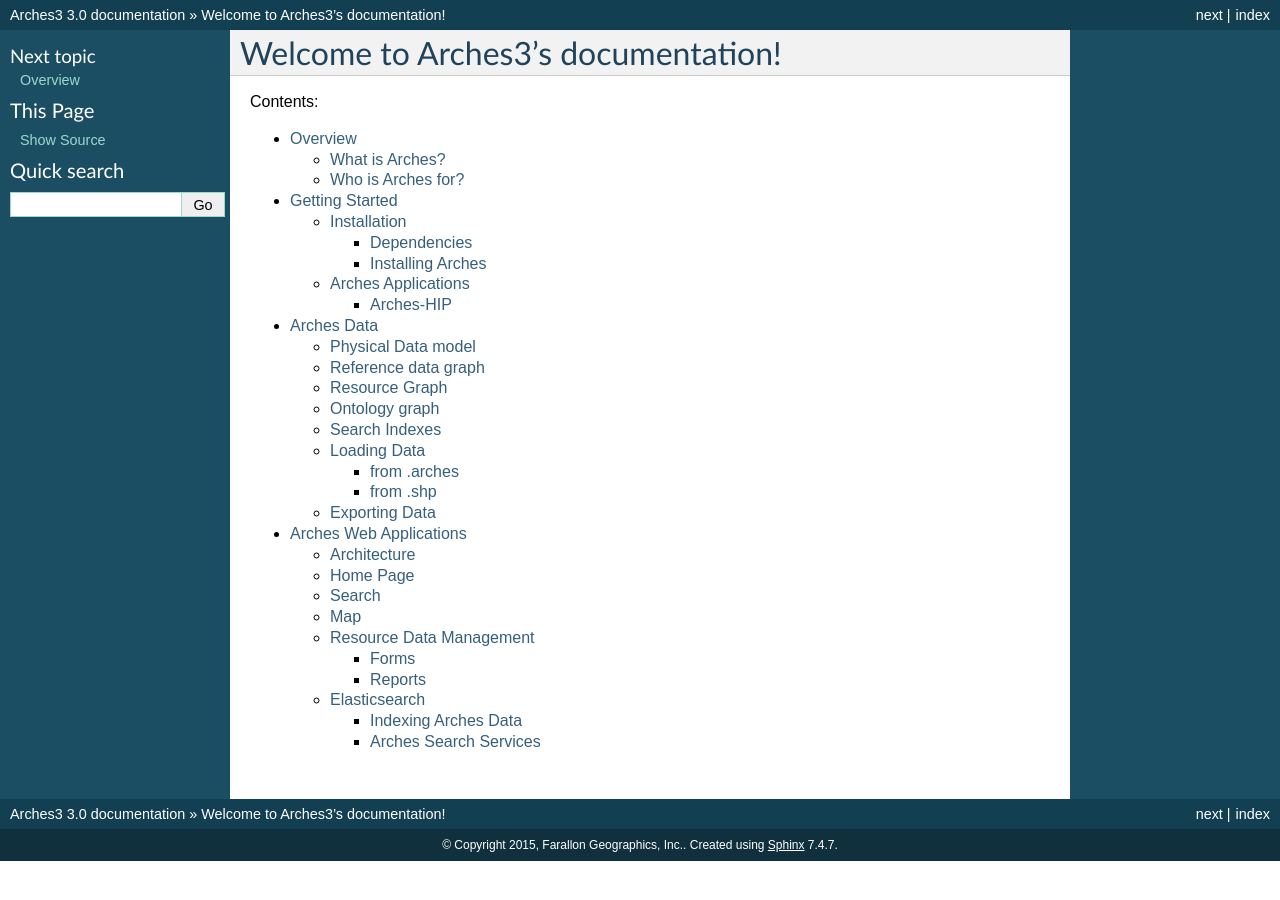
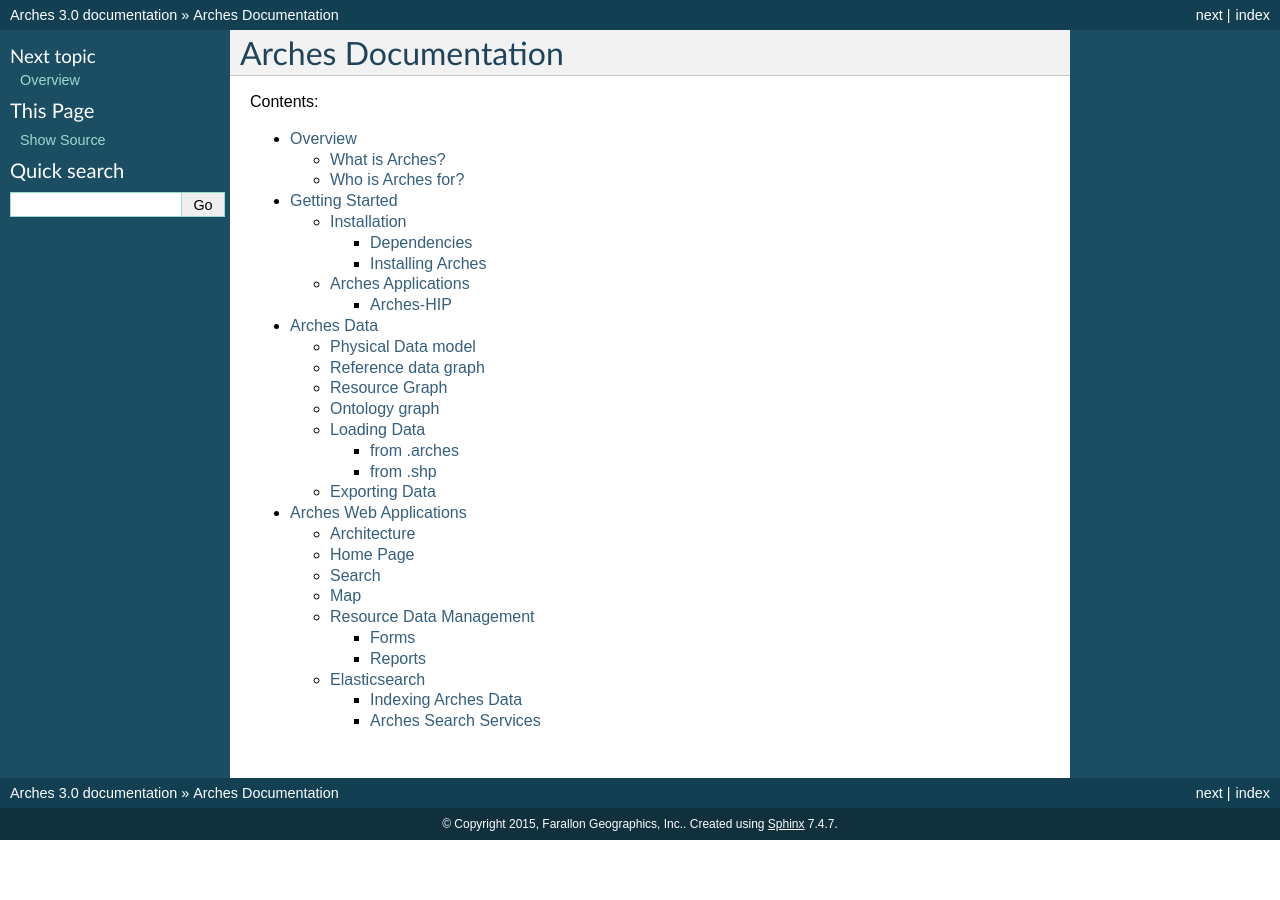
Before and after one commit to archesproject/arches-docs, a Sphinx documentation site: the page built from docs/index.txt, in a window 1280 px wide. Built offline with Sphinx 7.4.7, drawn with Linux system fonts in a browser that asks for light colours.

Commit message:
cleanup and some modification to arches data outline

```diff
--- a/docs/arches-data.txt
+++ b/docs/arches-data.txt
@@ -5,44 +5,30 @@
 Physical Data model
 ===================
 
-...
 
 Reference data graph
 ====================
 
-...
 
 Resource Graph
 ==============
 
-...
 
 Ontology graph
 ==============
 
-...
-
-Search Indexes
-==============
-
-...
 
 Loading Data
 ============
 
-...
 
 from .arches
 ------------
 
-...
 
 from .shp
 ---------
 
-...
 
 Exporting Data
 ==============
-
-...
--- a/docs/conf.py
+++ b/docs/conf.py
@@ -45,7 +45,7 @@
 master_doc = 'index'
 
 # General information about the project.
-project = u'Arches3'
+project = u'Arches'
 copyright = u'2015, Farallon Geographics, Inc.'
 author = u'Farallon Geographics, Inc.'
 
--- a/docs/index.txt
+++ b/docs/index.txt
@@ -1,10 +1,6 @@
-.. Arches3 documentation master file, created by
-   sphinx-quickstart on Mon Mar 16 12:07:46 2015.
-   You can adapt this file completely to your liking, but it should at least
-   contain the root `toctree` directive.
-
-Welcome to Arches3's documentation!
-===================================
+====================
+Arches Documentation
+====================
 
 
 Contents:
```
